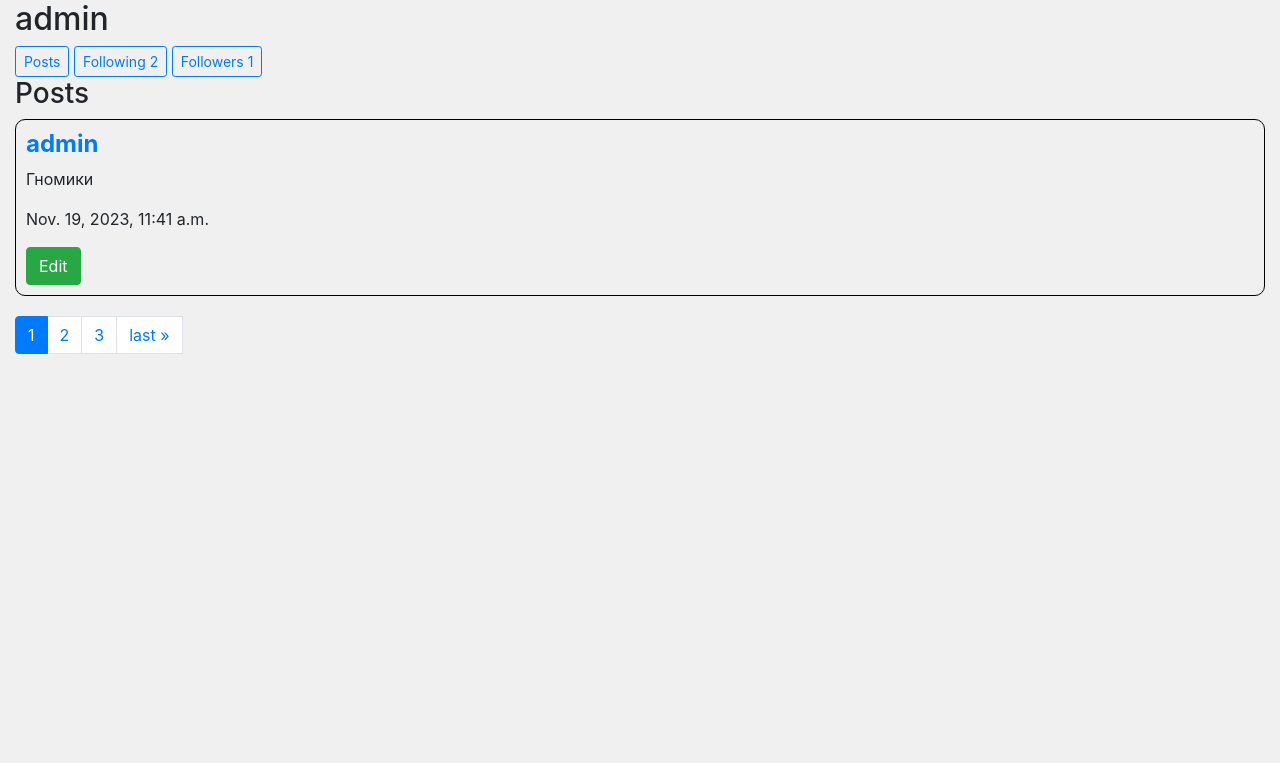
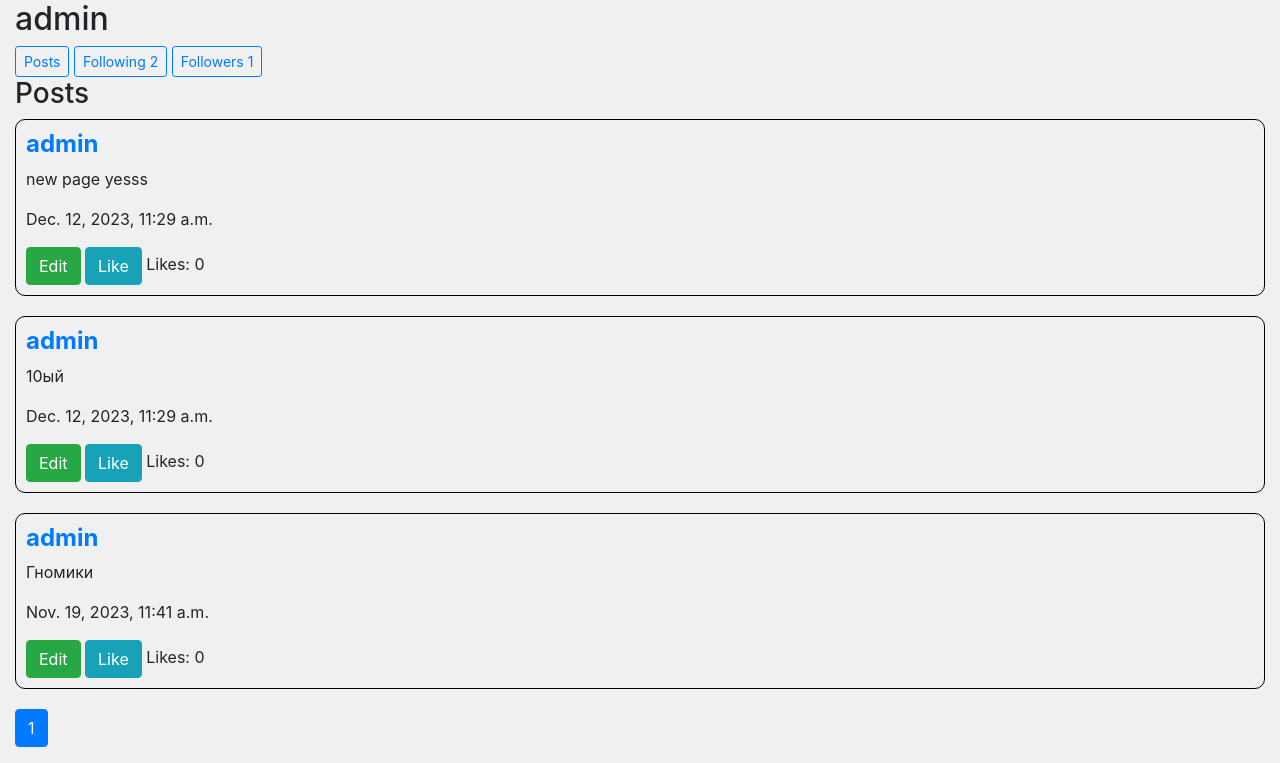
Before and after one commit to Browwniass/CS50Projects, a Django app: page /profile/2 in a window 1280 px wide. Shown: the part 71-834 px from the top of the page. Before the commit the page ends 425 px from the top, so only its background shows below. Run offline with Django 3.2, Linux system fonts and the light colour scheme; a user stored in the database is signed in; data comes from the database, SQL or seed files in the repository; both versions use the stored data as it was after the commit; some libraries are stand-ins or nearby versions.

Commit message:
Fix likes and add them on all pages

```diff
--- a/network/models.py
+++ b/network/models.py
@@ -1,6 +1,6 @@
 from django.contrib.auth.models import AbstractUser
 from django.db import models
-
+from django.db.models import Avg, Max, Min, Count
 
 class User(AbstractUser):
     pass
@@ -19,7 +19,9 @@ class Post(models.Model):
         }
 
     def number_of_likes(self):
-        return self.likes.count()
+        likes = Likes.objects.filter(post=self).values('post').order_by('post').annotate(group_count=Count("post")).values('group_count')
+        num = likes[0]['group_count'] if len(likes)>0 else 0
+        return num
 
     def __str__(self):
         return f"{self.user}[{self.date}]:{self.content}"
--- a/network/static/network/posts_manager.js
+++ b/network/static/network/posts_manager.js
@@ -41,14 +41,21 @@ function saving_edit(post_id){
 
 }
 
-function likes(post_id, is_liked){
+function likes(post_id){
     var but_likes = document.getElementById(`but-likes-${post_id}`);
+    var count_likes = document.getElementById(`count-likes-${post_id}`);
     fetch(`/liking/${post_id}?is_liked=${but_likes.value}`)
+    .then(response => response.json())
+    .then(posts => {
+        if(posts["is_liked"] == "Like") {
+            but_likes.value = "Unlike";
+            count_likes.innerHTML = Number(count_likes.innerHTML)+1;
 
-    if(but_likes.value == "Like") {
-        but_likes.value = "Unlike";
-    }
-    else{
-        but_likes.value = "Like"
-    }
+        }
+        else{
+            but_likes.value = "Like"
+            count_likes.innerHTML = Number(count_likes.innerHTML)-1;
+        }
+    });
+
 }
--- a/network/static/network/styles.css
+++ b/network/static/network/styles.css
@@ -10,5 +10,8 @@ textarea {
 }
 .edit-forms{
     display:none;
-    margin-top: 5px;
+    margin: 5px;
 }
+.btn{
+    margin: 0px 0px;
+}
--- a/network/templates/network/profile.html
+++ b/network/templates/network/profile.html
@@ -16,15 +16,14 @@
     <div id="posts-view">
         <h3>Posts</h3>
         {% for post in page_obj %}
-        {# Each "contact" is a Contact model object. #}
         <div class="post-item">
             <h4><a class="link" color="black "href="{% url 'profile' post.user.id %}"><strong>{{ post.user }}</strong></a></h4>
 
             <p id="content-{{ post.id }}">{{ post.content }}</p>
             <p id="data-{{ post.id }}">{{ post.date }}</p>
+            {% if user.is_authenticated %}
             {% if user.id == post.user.id %}
             <input id="but-{{ post.id }}" type="button" class="btn btn-success" value="Edit" onclick="edit_view('{{ post.id }}');" />
-            <!--<input class="btn btn-primary"  id="edit_but" type="submit" value="Edit">-->
             <div class="edit-forms" id="form-{{ post.id }}">
 
                 {% csrf_token %}
@@ -35,6 +34,14 @@
 
             </div>
             {% endif %}
+            {% if post.id in cur_user_liked %}
+
+            <input id="but-likes-{{ post.id }}" class="btn btn-info" id="save_edit_but" type="submit" value="Unlike" onclick="likes('{{ post.id }}', 1);" >
+            {% else %}
+            <input id="but-likes-{{ post.id }}" class="btn btn-info" id="save_edit_but" type="submit" value="Like" onclick="likes('{{ post.id }}', 0);" >
+            {% endif %}
+            {% endif %}
+            <span>Likes: </span><span id="count-likes-{{ post.id }}">{{ post.number_of_likes }}</span>
         </div>
         {% endfor %}
 
--- a/network/views.py
+++ b/network/views.py
@@ -7,25 +7,29 @@ from django.urls import reverse
 from django.http import JsonResponse
 from django.core.paginator import Paginator
 from .models import User, Post, Follow, Likes
+from django.db.models import Avg, Max, Min, Count
 
+def likes_count(request):
+    likes = Likes.objects.all()
+
+    cur_user_liked = []
+    try:
+        for like in likes:
+            if like.user.id == request.user.id:
+                cur_user_liked.append(like.post.id)
+    except:
+        cur_user_liked = []
+    return cur_user_liked
 
 def index(request):
     if request.method=="GET":
         posts=Post.objects.all().order_by('-date')
-
+        #l = Likes.objects.values('post').order_by('post').annotate(group_count=Count("post"))
         paginator = Paginator(posts, 10)  # Show 10 contacts per page.
         page_number = request.GET.get("page")
         page_obj = paginator.get_page(page_number)
-        likes = Likes.objects.all()
 
-        cur_user_liked = []
-        try:
-            for like in likes:
-                if like.user.id == request.user.id:
-                    cur_user_liked.append(like.post.id)
-        except:
-            cur_user_liked = []
-        print(cur_user_liked)
+        cur_user_liked =likes_count(request)
         return render(request, "network/index.html", {'posts':posts, 'page_obj':page_obj, 'cur_user_liked': cur_user_liked})
     return render(request, "network/index.html")
 
@@ -33,26 +37,34 @@ def profile_view(request, id):
     user = User.objects.get(pk=id)
     following_count = len(Follow.objects.filter(user_follower=user))
     follower_count = len(Follow.objects.filter(user_following=user))
-    is_follower = "Unfollow" if (Follow.objects.filter(user_following=user,
+    try:
+
+        is_follower = "Unfollow" if (Follow.objects.filter(user_following=user,
                             user_follower=request.user).exists()) else "Follow"
-
-    posts = Post.objects.filter(user=user)
-    paginator = Paginator(posts, 1)  # Show 10 contacts per page.
+    except:
+        is_follower = 0
+    posts = Post.objects.filter(user=user).order_by('-date')
+    paginator = Paginator(posts, 10)  # Show 10 contacts per page.
     page_number = request.GET.get("page")
     page_obj = paginator.get_page(page_number)
+
+    cur_user_liked =likes_count(request)
+
     return render(request, "network/profile.html", {'user_prof_id':id, 'user_prof':user,
                 'following_count':following_count, 'follower_count':follower_count,
-                "is_follower": is_follower, 'page_obj':page_obj})
+                "is_follower": is_follower, 'page_obj':page_obj, 'cur_user_liked': cur_user_liked})
+
 
 def following_view(request):
     following_list = Follow.objects.filter(user_follower=request.user).values_list("user_following", flat=True)
     following_post = Post.objects.filter(user__id__in=following_list).order_by('-date')
 
-    paginator = Paginator(following_post, 1)  # Show 10 contacts per page.
+    paginator = Paginator(following_post, 10)  # Show 10 contacts per page.
     page_number = request.GET.get("page")
     page_obj = paginator.get_page(page_number)
+    cur_user_liked =likes_count(request)
 
-    return render(request, "network/following_page.html", {'posts':following_post, 'page_obj':page_obj})
+    return render(request, "network/following_page.html", {'posts':following_post, 'page_obj':page_obj, 'cur_user_liked': cur_user_liked})
 
 def login_view(request):
     if request.method == "POST":
@@ -159,7 +171,9 @@ def saving_edit(request, post_id):
 
 def liking_post(request, post_id):
     post = Post.objects.get(id=post_id)
-    is_liked = request.GET.get('is_liked')
+    #is_liked = request.GET.get('is_liked')
+    is_liked = "Unlike" if len(Likes.objects.filter(post = post, user = request.user).values_list())>0 else "Like"
+    #print(is_l)
     if is_liked == "Like":
         like = Likes(
             post = post,
@@ -169,4 +183,4 @@ def liking_post(request, post_id):
     else:
         like = Likes.objects.get(post=post, user=request.user)
         like.delete()
-    return JsonResponse({"message": "Like was set successfully."}, status=201)
+    return JsonResponse({"is_liked": is_liked}, status=201)
```
Also changed, not shown: network/templates/network/following_page.html (+36 -8 lines), network/templates/network/index.html (+2 -27 lines), db.sqlite3.
